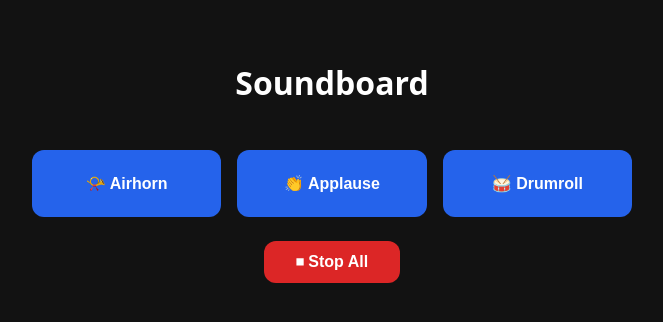
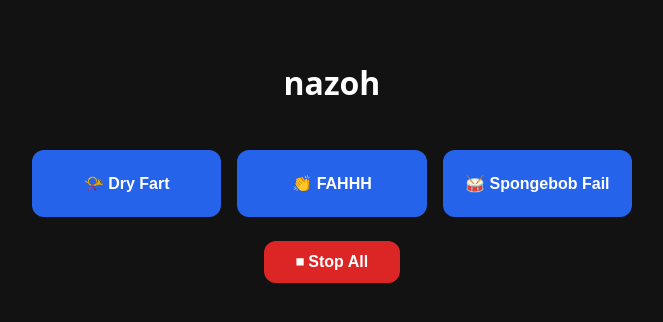
Before and after one commit to nxzyt/soundboard, a plain HTML site: page index.html in a window 1280 px wide. Shown: the whole page, without its empty margins (308-971 px from the left). Drawn offline with Linux system fonts and the light colour scheme.

Commit message:
Update index.html

```diff
--- a/index.html
+++ b/index.html
@@ -51,7 +51,7 @@
 </head>
 <body>
 
-  <h1>Soundboard</h1>
+  <h1>nazoh</h1>
 
   <!-- Audio Files (Hidden from view) -->
   <audio id="dry-fart" src="sounds/dry-fart.mp3" preload="auto"></audio>
@@ -60,9 +60,9 @@
 
   <!-- Soundboard Buttons -->
   <div class="grid">
-    <button onclick="playSound('dry-fart')">📯 Airhorn</button>
-    <button onclick="playSound('fahhhhhhhhhhhhhh')">👏 Applause</button>
-    <button onclick="playSound('spongebob-fail')">🥁 Drumroll</button>
+    <button onclick="playSound('dry-fart')">📯 Dry Fart</button>
+    <button onclick="playSound('fahhhhhhhhhhhhhh')">👏 FAHHH</button>
+    <button onclick="playSound('spongebob-fail')">🥁 Spongebob Fail</button>
   </div>
 
   <button class="stop-btn" onclick="stopAll()">⏹ Stop All</button>
```
